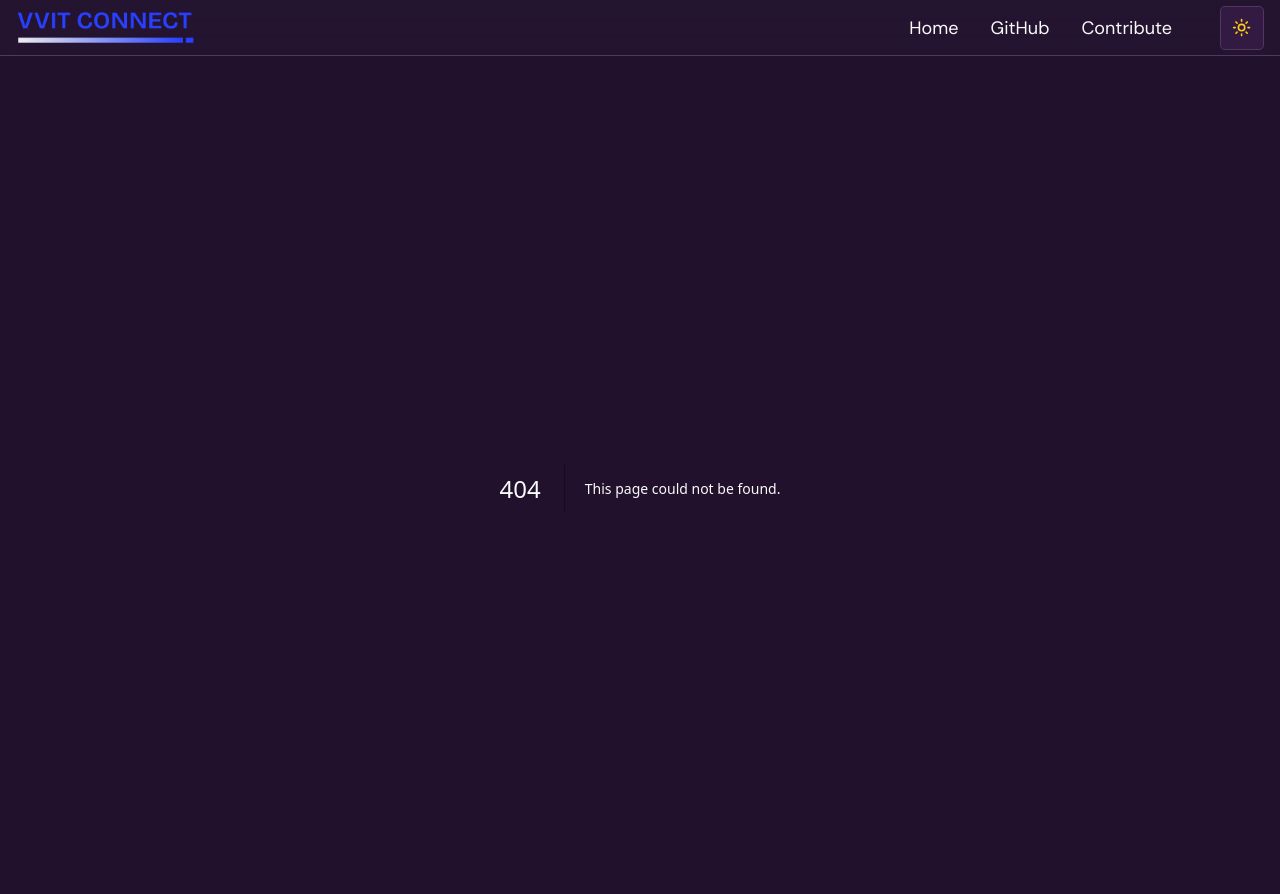
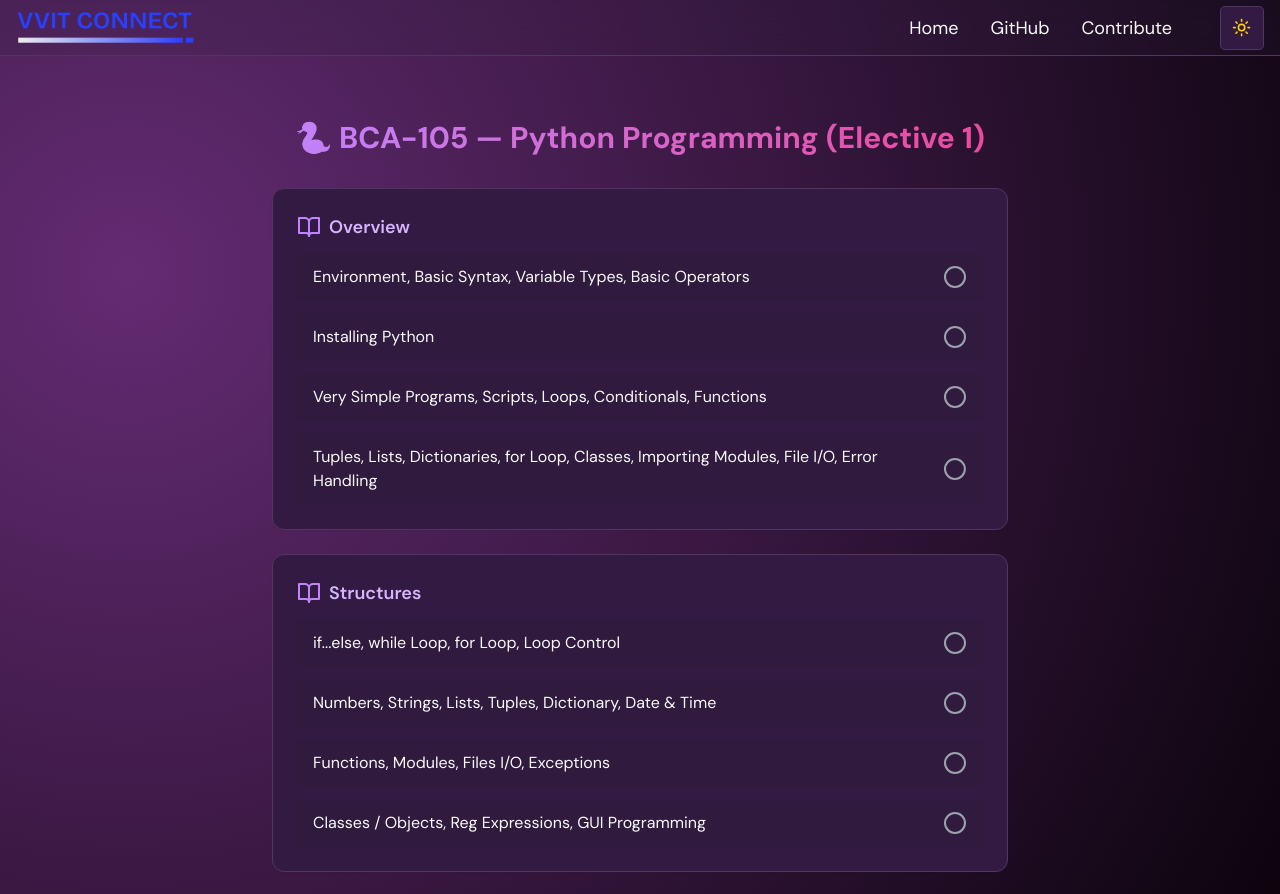
Before and after one commit to pyKinsu/VVITConnect, a Next.js app: page /bca/semester1/syllabus/105 in a window 1280 px wide. Before the commit this address had no page. Shown: the top 894 px of the page. Built offline with nearby package versions, Linux system fonts and the light colour scheme.

Commit message:
Create page.tsx

```diff
--- /dev/null
+++ b/src/app/bca/semester1/syllabus/105/page.tsx
@@ -0,0 +1,93 @@
+"use client";
+
+import { FiCircle, FiCheckCircle, FiLoader, FiBookOpen, FiMinus } from "react-icons/fi";
+
+// ================== SYLLABUS DATA ==================
+const syllabusDataBCA105 = [
+  {
+    title: "Overview",
+    topics: [
+      { name: "Environment, Basic Syntax, Variable Types, Basic Operators", status: 0 },
+      { name: "Installing Python", status: 0 },
+      { name: "Very Simple Programs, Scripts, Loops, Conditionals, Functions", status: 0 },
+      { name: "Tuples, Lists, Dictionaries, for Loop, Classes, Importing Modules, File I/O, Error Handling", status: 0 },
+    ],
+  },
+  {
+    title: "Structures",
+    topics: [
+      { name: "if...else, while Loop, for Loop, Loop Control", status: 0 },
+      { name: "Numbers, Strings, Lists, Tuples, Dictionary, Date & Time", status: 0 },
+      { name: "Functions, Modules, Files I/O, Exceptions", status: 0 },
+      { name: "Classes / Objects, Reg Expressions, GUI Programming", status: 0 },
+    ],
+  },
+  {
+    title: "Text Books and References",
+    topics: [
+      { name: "Programming Python: Powerful Object Oriented Programming; Mark Lutz, Shroff O'Reilly; 2010" },
+      { name: "Beginning Python: Using Python 2.6 & Python 3.1; James Payne; Wiley India; 2011" },
+      { name: "Head First Programming: A Learner's Guide to Programming using Python Language; Barry & Griffiths; Shroff/O'Reilly; 2009" },
+    ],
+  },
+];
+
+// ================== RENDER ICON FUNCTION ==================
+const renderIcon = (topic: any, sectionTitle: string) => {
+  if (sectionTitle === "Text Books and References") {
+    return <FiMinus className="text-gray-400 w-6 h-6" />;
+  }
+
+  switch (topic.status) {
+    case 1:
+      return <FiLoader className="text-yellow-400 w-6 h-6 animate-spin-slow" />;
+    case 2:
+      return <FiCheckCircle className="text-green-400 w-6 h-6" />;
+    default:
+      return <FiCircle className="text-gray-400 w-6 h-6" />;
+  }
+};
+
+// ================== SYLLABUS COMPONENT ==================
+export default function SyllabusBCA105() {
+  return (
+    <main className="min-h-screen px-4 py-8 max-w-3xl mx-auto">
+      <h1 className="text-2xl sm:text-3xl font-bold text-center mb-8 bg-clip-text text-transparent bg-gradient-to-r from-purple-400 to-pink-500">
+        🐍 BCA-105 — Python Programming (Elective 1)
+      </h1>
+
+      <div className="space-y-6">
+        {syllabusDataBCA105.map((section) => (
+          <div key={section.title} className="section-box text-left">
+            <h2 className="text-lg font-semibold flex items-center gap-2 mb-3 text-purple-300">
+              <FiBookOpen className="text-purple-400 w-6 h-6" /> {section.title}
+            </h2>
+            <ul className="space-y-3">
+              {section.topics.map((topic) => (
+                <li
+                  key={topic.name}
+                  className="flex items-center justify-between bg-muted/30 rounded-lg px-4 py-3 cursor-default text-sm sm:text-base"
+                >
+                  <span>{topic.name}</span>
+                  {renderIcon(topic, section.title)}
+                </li>
+              ))}
+            </ul>
+          </div>
+        ))}
+      </div>
+
+      <style>
+        {`
+          @keyframes spin-slow {
+            from { transform: rotate(0deg); }
+            to { transform: rotate(360deg); }
+          }
+          .animate-spin-slow {
+            animation: spin-slow 3s linear infinite;
+          }
+        `}
+      </style>
+    </main>
+  );
+}
```
